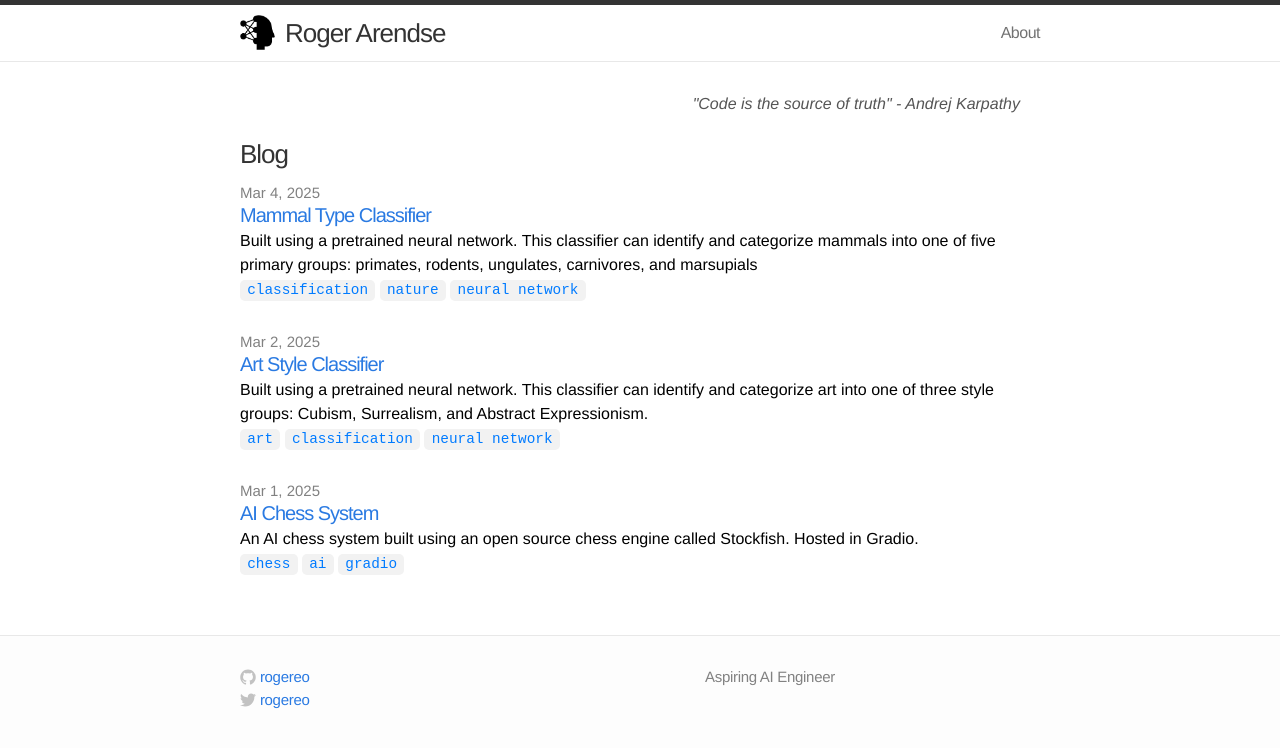
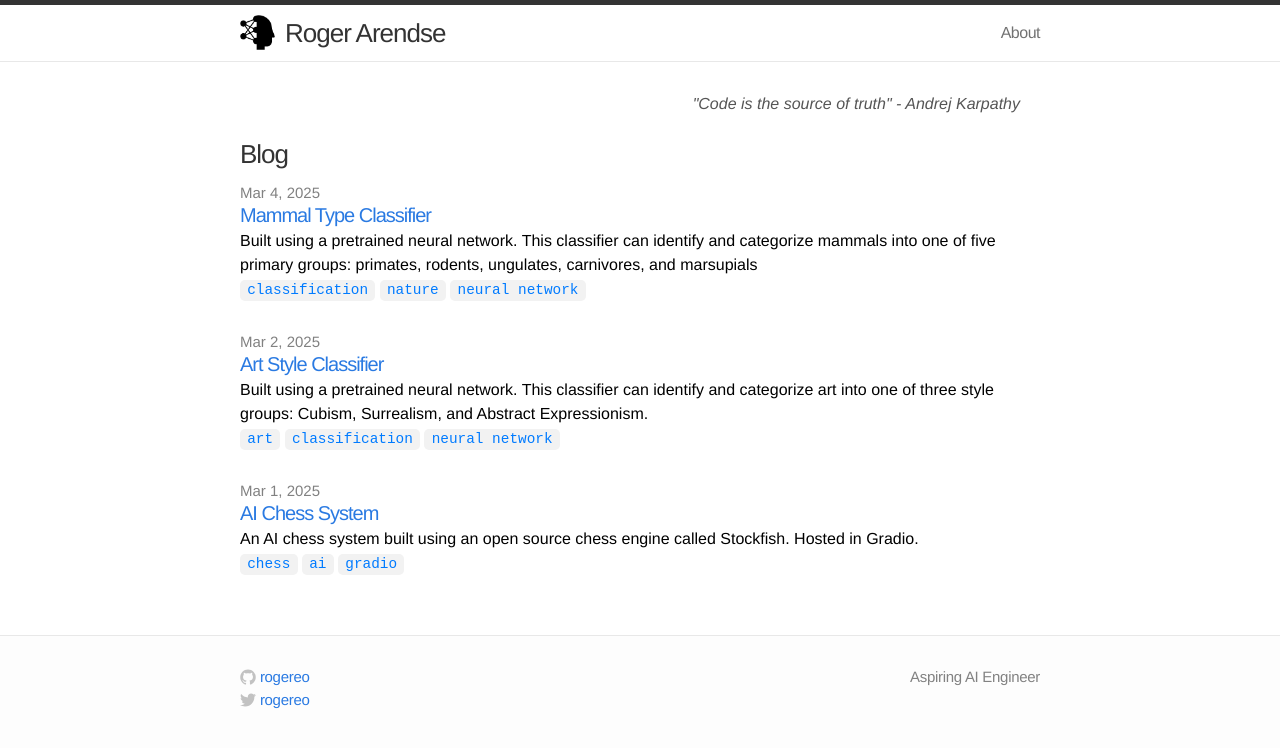
Before and after one commit to rogereo/rogereo.github.io, a Jekyll site: the page built from index.html, in a window 1280 px wide. Shown: the top 748 px of the page. Built offline with Jekyll 4.4.1, drawn with Linux system fonts in a browser that asks for light colours.

Commit message:
align footer

```diff
--- a/css/main.css
+++ b/css/main.css
@@ -91,6 +91,12 @@
     padding: 30px 0;
   }
 
+  .site-footer .wrap {
+  display: flex;
+  justify-content: space-between;
+  align-items: flex-start;
+}
+
   .footer-heading {
     font-size: 18px;
     font-weight: 300;
@@ -122,6 +128,7 @@
     width: -moz-calc(41.875%);
     width: -o-calc(41.875%);
     width: calc(41.875%);
+    text-align: right;
   }
 
   .site-footer ul { list-style: none; }
```
